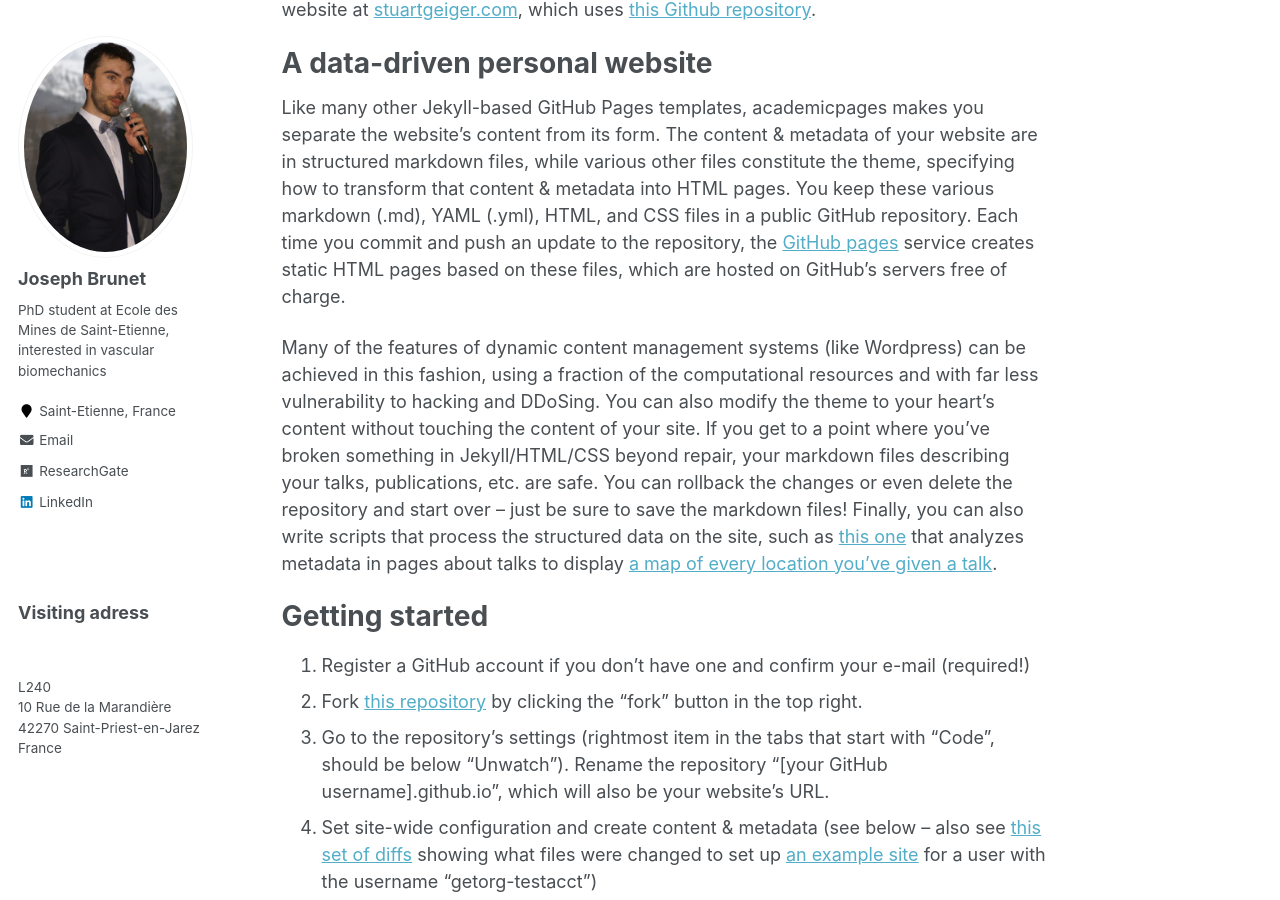
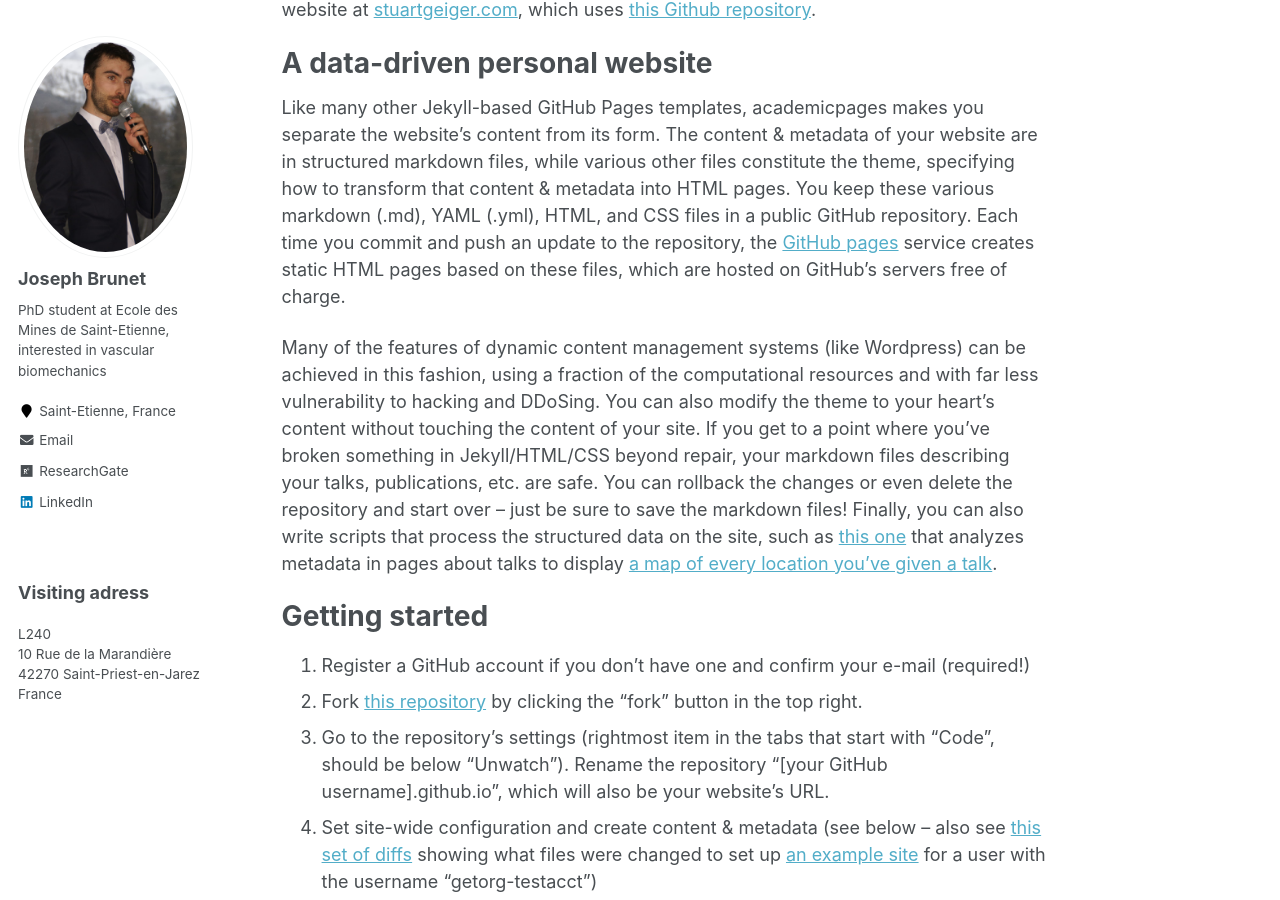
Before and after one commit to JosephBrunet/JosephBrunet.github.io, a Jekyll site: the page built from _pages/about.md, in a window 1280 px wide and 900 px high, scrolled down 725 px. Built offline with Jekyll 4.4.1, drawn with Linux system fonts in a browser that asks for light colours.

Commit message:
Update author-profile.html

```diff
--- a/_includes/author-profile.html
+++ b/_includes/author-profile.html
@@ -121,9 +121,9 @@
     </ul>
   </div>
   <div>
-    <h2 style="padding: 20px"></h2>
+    <h2 style="padding: 10px"></h2>
     <b>Visiting adress</b>
-    <p style="padding: 10px"></p>
+    <p style="padding: 0px"></p>
     <p> L240<br>
       10 Rue de la Marandière<br>
       42270 Saint-Priest-en-Jarez<br>
```
